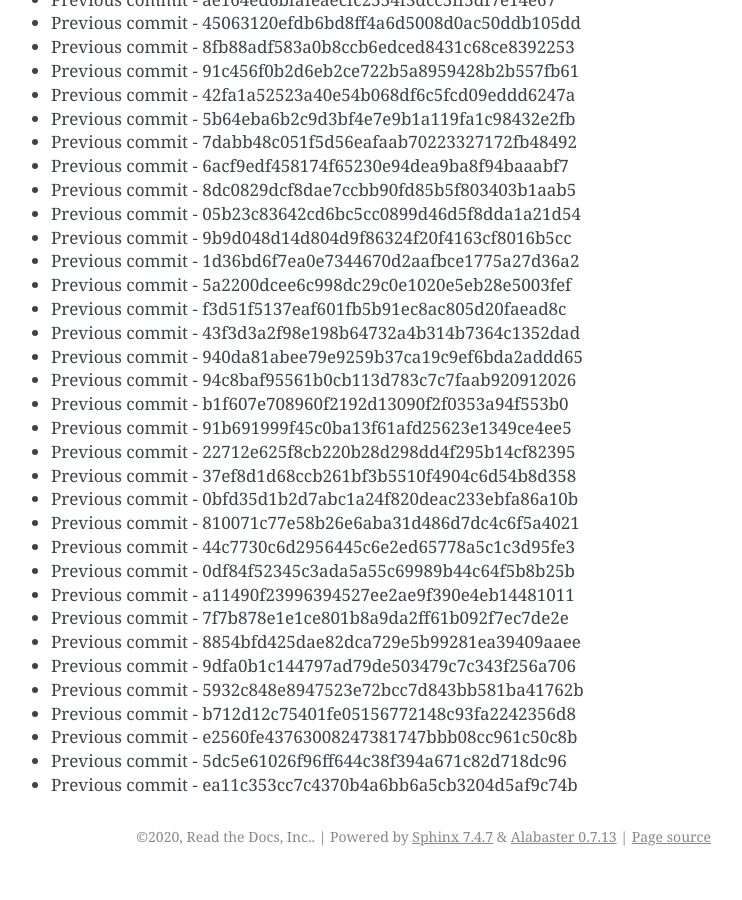
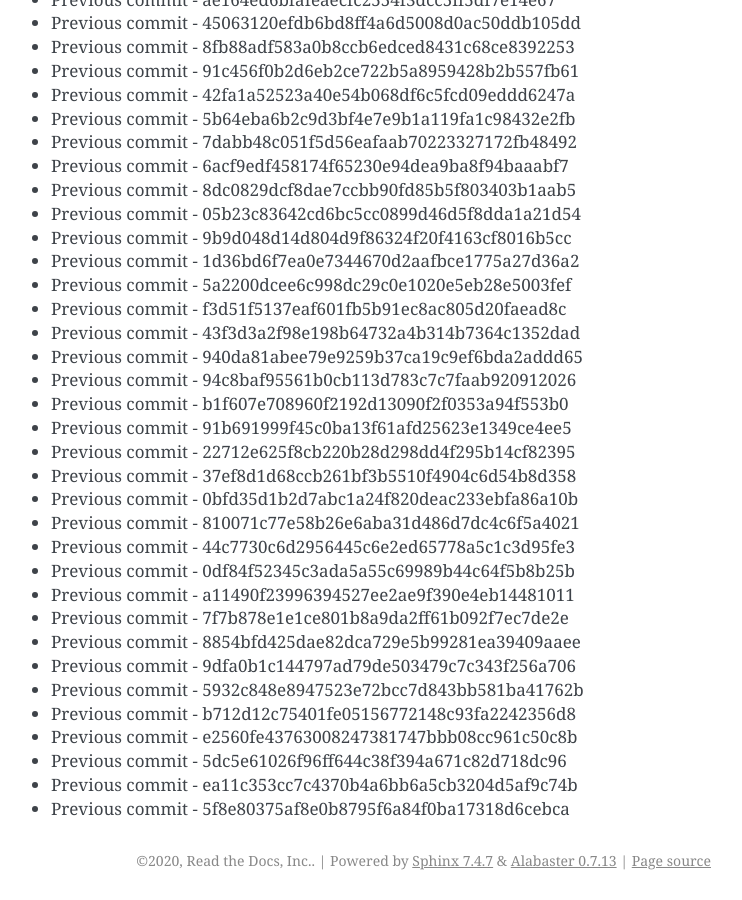
Before and after one commit to readthedocs/rtd-git-stresstest, a Sphinx documentation site: the page built from docs/updates.rst, in a window 1280 px wide and 900 px high, scrolled down 81708 px. Shown: the whole window, without its empty margins (399-1141 px from the left). Built offline with Sphinx 7.4.7, drawn with Linux system fonts in a browser that asks for light colours; before the commit the page ends 82584 px from its top, so only the background shows below that.

Commit message:
Generating commit from previous: 5f8e80375af8e0b8795f6a84f0ba17318d6cebca

```diff
--- a/docs/updates.rst
+++ b/docs/updates.rst
@@ -3465,3 +3465,4 @@ It can be tested for any performance characteristics.
 * Previous commit - e2560fe43763008247381747bbb08cc961c50c8b
 * Previous commit - 5dc5e61026f96ff644c38f394a671c82d718dc96
 * Previous commit - ea11c353cc7c4370b4a6bb6a5cb3204d5af9c74b
+* Previous commit - 5f8e80375af8e0b8795f6a84f0ba17318d6cebca
```
